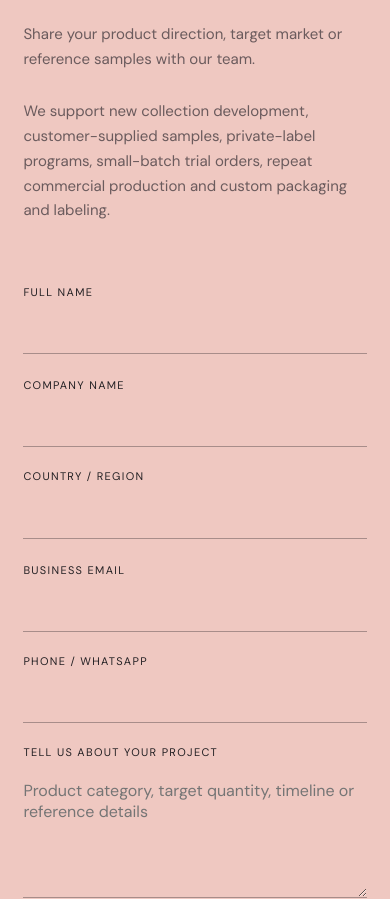
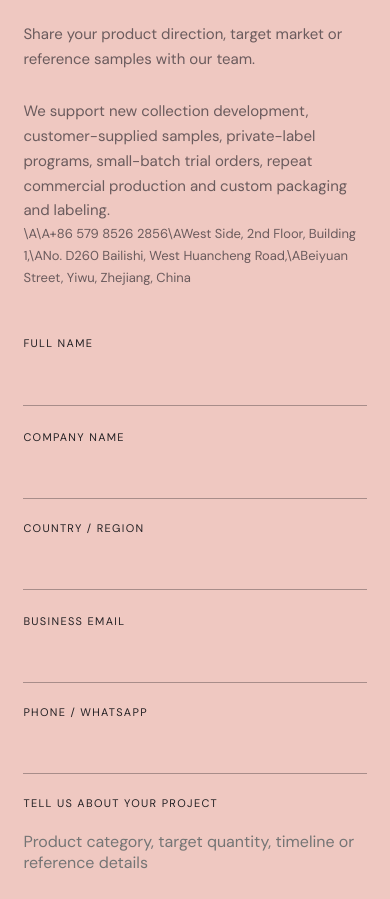
Before and after one commit to rksohan0-commits/banshan, a website: page index.html in a window 390 px wide. Shown: the part 10702-11601 px from the top of the page. Drawn offline with nearby package versions, Linux system fonts and the light colour scheme; a web font is replaced by a local one.

Commit message:
Add phone and address to contact section

```diff
--- a/contact-form.css
+++ b/contact-form.css
@@ -1 +1,2 @@
 .contact-intro{max-width:390px;margin-top:28px;color:#6b5b5d;line-height:1.65}.contact-form{display:flex;flex-direction:column;gap:22px}.contact-form label{display:flex;flex-direction:column;gap:9px;color:var(--ink);font-size:11px;text-transform:uppercase;letter-spacing:.12em}.contact-form input,.contact-form textarea{width:100%;border:0;border-bottom:1px solid rgba(36,33,36,.35);border-radius:0;background:transparent;padding:10px 0 12px;color:var(--ink);font:400 16px 'DM Sans',sans-serif;outline:none;resize:vertical}.contact-form input:focus,.contact-form textarea:focus{border-color:var(--rose)}.form-row{display:grid;grid-template-columns:1fr 1fr;gap:24px}.form-submit{align-self:flex-start;border:0;border-bottom:1px solid var(--ink);background:transparent;padding:7px 0;color:var(--ink);font:500 14px 'DM Sans',sans-serif;cursor:pointer}.form-submit span{margin-left:10px;color:var(--rose)}.form-note{margin:0;color:#6b5b5d;font-size:12px}.form-note a{color:var(--ink);border-bottom:1px solid rgba(36,33,36,.35)}@media(max-width:560px){.form-row{grid-template-columns:1fr;gap:22px}.contact-form{gap:20px}}
+.contact-intro:last-of-type{margin-bottom:0}.contact-intro:last-of-type::after{content:"\\A\\A+86 579 8526 2856\\AWest Side, 2nd Floor, Building 1,\\ANo. D260 Bailishi, West Huancheng Road,\\ABeiyuan Street, Yiwu, Zhejiang, China";white-space:pre-line;display:block;color:#6b5b5d;font-size:13px;line-height:1.7}
```
